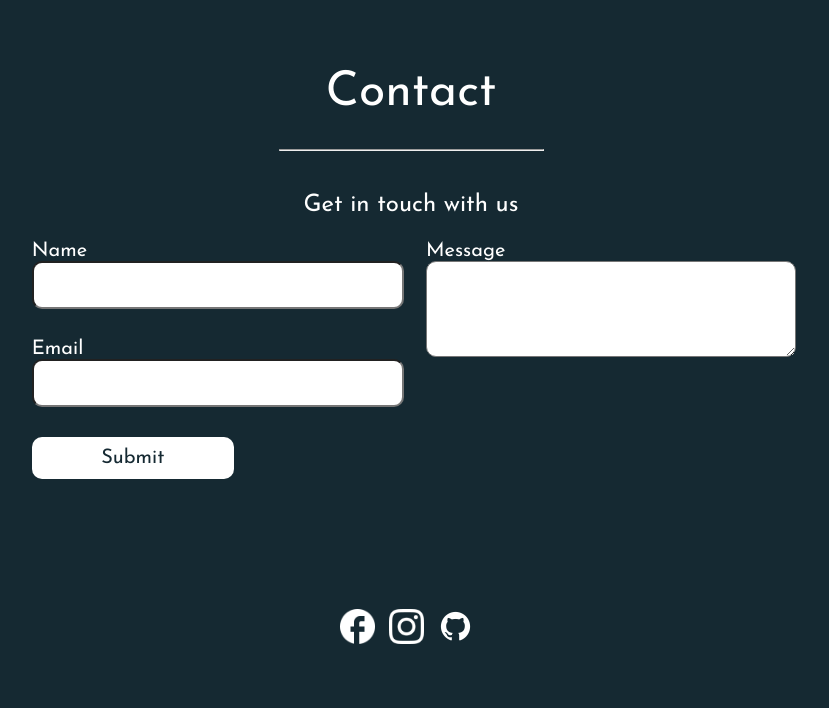
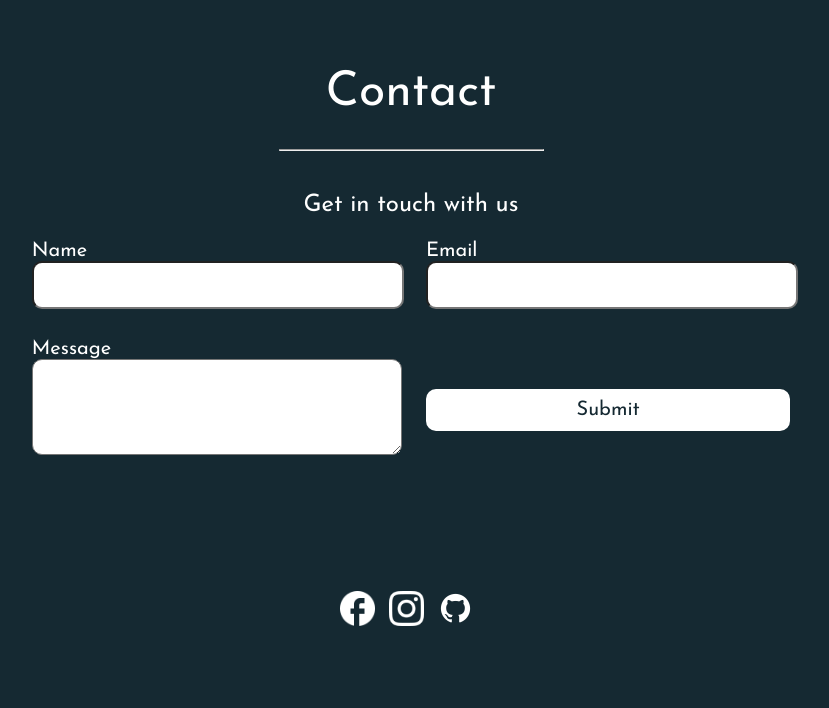
Before and after one commit to Emmybrown775/my_portfolio, a Flask app: page / in a window 1280 px wide. Shown: the part 2027-2735 px from the top of the page, without its empty margins (229-1058 px from the left). After the commit the page ends 2653 px from the top, so only its background shows below. Run offline with Flask 3, Linux system fonts and the light colour scheme.

Commit message:
God Abeg!!!!!

```diff
--- a/static/css/styles.css
+++ b/static/css/styles.css
@@ -136,7 +136,8 @@ nav {
 }
 
 .inputButton{
-  grid-column: span 2;
+  width: 100%;
+  margin-top: 50px;
 
 }
 
--- a/templates/index.html
+++ b/templates/index.html
@@ -117,15 +117,17 @@
           <label for="name">Name</label>
           <input type="text" id="name" name="name" />
         </div>
+
+           <div>
+          <label for="email">Email</label>
+          <input type="email" id="email" name="email" />
+        </div>
         <div class="message">
           <label for="message">Message</label>
             <textarea type="text" id="message" name="message"></textarea>
         </div>
 
-        <div>
-          <label for="email">Email</label>
-          <input type="email" id="email" name="email" />
-        </div>
+
           <input type="submit" class="whiteButton inputButton">
       </form>
       <div style="height: 100px"></div>
```
